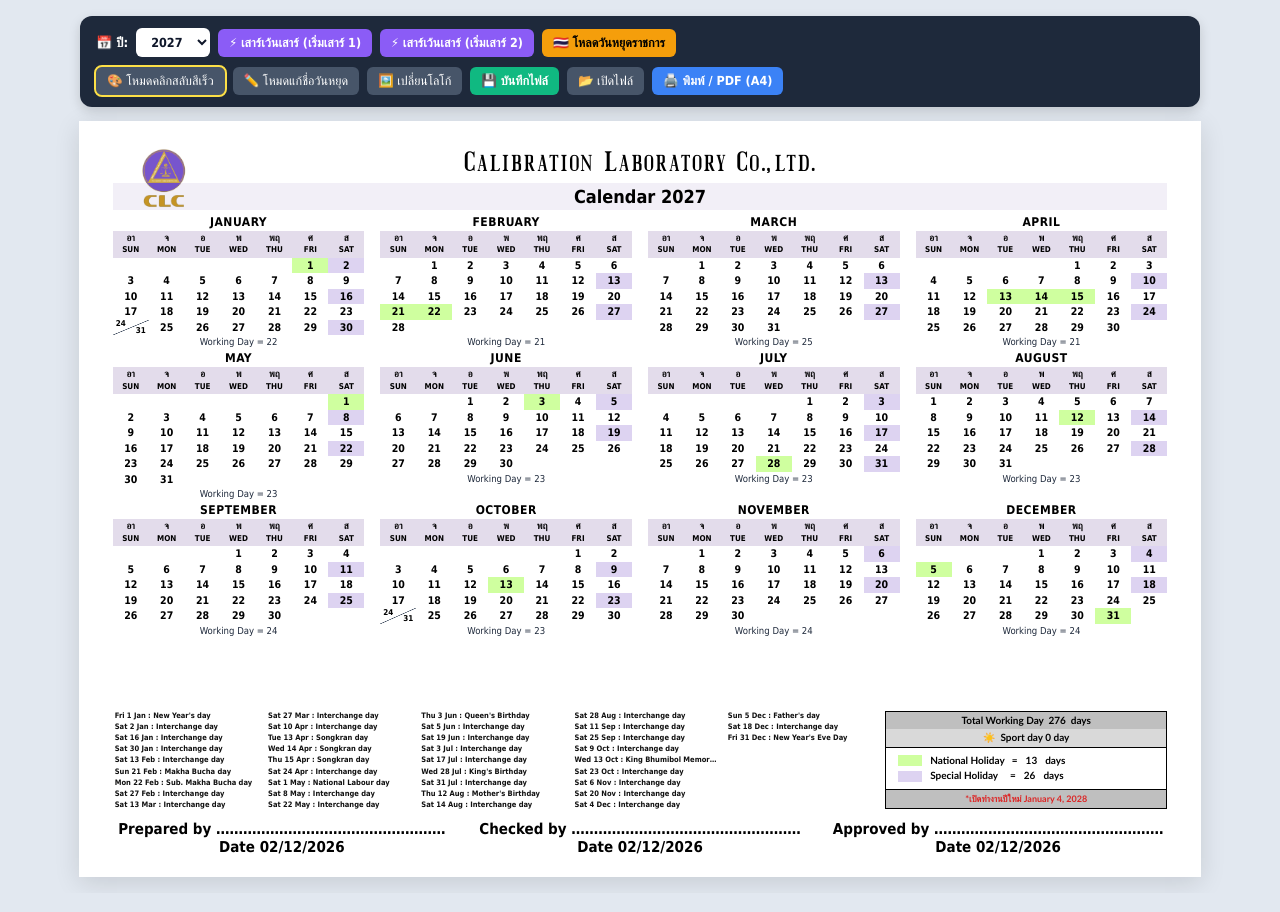
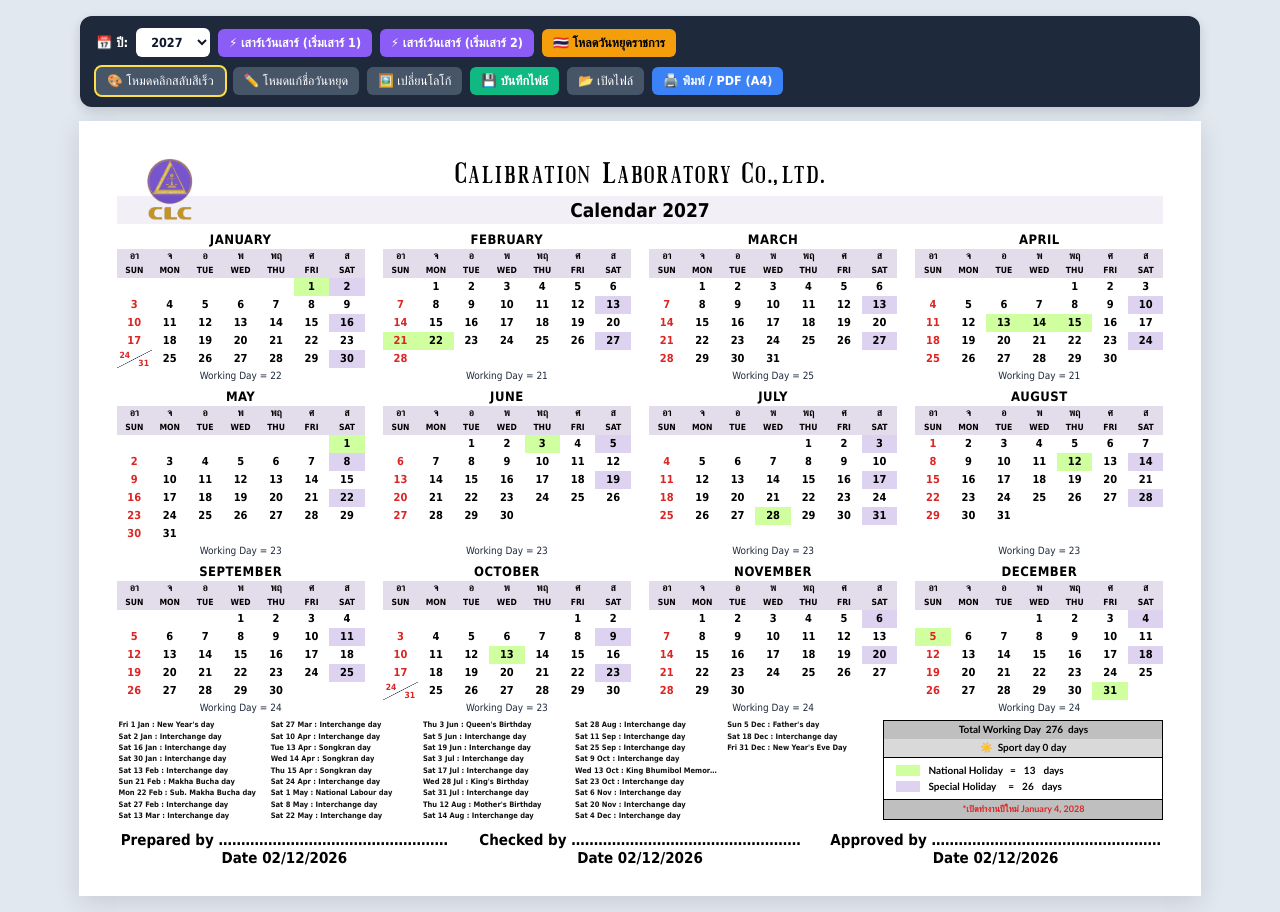
Before and after one commit to gano3011-maker/company-calendar, a plain HTML site: page index.html in a window 1280 px wide. Drawn offline with Linux system fonts and the light colour scheme; a web font is replaced by a local one.

Commit message:
Update index.html

```diff
--- a/index.html
+++ b/index.html
@@ -58,13 +58,13 @@
     .btn-slate { background: #475569; color: #fff; }
     .mode-active { outline: 2px solid #fde047; }
 
-    /* หน้ากระดาษ A4 แนวนอน พอดี 1 หน้าเป๊ะ */
+    /* หน้ากระดาษ A4 แนวนอน สมดุลเหมือนต้นฉบับ */
     .a4-sheet {
       width: 297mm;
-      height: 200mm;
+      height: 205mm;
       margin: 0 auto;
       background: #fff;
-      padding: 5mm 9mm 5mm 9mm;
+      padding: 8mm 10mm 7mm 10mm;
       box-shadow: 0 6px 24px rgba(0,0,0,0.12);
       display: flex;
       flex-direction: column;
@@ -75,23 +75,23 @@
     /* ส่วนหัว: โลโก้ใหญ่ (ตัดพื้นขาวแนบสนิท) + ชื่อบริษัท + แถบสีม่วงอ่อนคาดยาวด้านหลังโลโก้ */
     .cal-header {
       position: relative;
-      margin-bottom: 5px;
+      margin-bottom: 8px;
       padding-top: 2px;
     }
     .logo-box {
       position: absolute;
       left: 16px;
-      top: 2px;
+      top: 0;
       z-index: 2;
-      height: 70px;
+      height: 74px;
       display: flex;
       align-items: center;
       pointer-events: none;
-      mix-blend-mode: multiply; /* วางไว้ที่กล่องเพื่อให้ตัดพื้นขาวทะลุไปเห็นแถบสีม่วงด้านหลังได้จริง */
+      mix-blend-mode: multiply;
     }
     .logo-box img {
-      max-height: 70px;
-      max-width: 145px;
+      max-height: 74px;
+      max-width: 150px;
       object-fit: contain;
     }
     .title-block {
@@ -102,7 +102,7 @@
     }
     .company-name {
       font-family: 'CLC Logo', 'supermarket', Georgia, serif;
-      font-size: 36px;
+      font-size: 38px;
       font-weight: bold;
       line-height: 1.05;
       letter-spacing: 0.6px;
@@ -116,24 +116,29 @@
     }
     .cal-subtitle {
       font-family: 'supermarket', Tahoma, sans-serif;
-      font-size: 18px;
+      font-size: 19px;
       font-weight: bold;
       color: #000;
       display: inline-block;
     }
 
-    /* ตาราง 12 เดือน (4 คอลัมน์ x 3 แถว) — ไร้เส้นตาราง */
+    /* ตาราง 12 เดือน (4 คอลัมน์ x 3 แถว) — จัดแถว Working Day ให้ตรงกันทุกเดือน */
     .months-grid {
       display: grid;
       grid-template-columns: repeat(4, 1fr);
-      gap: 4px 16px;
+      gap: 8px 18px;
       margin-bottom: 4px;
     }
-    .month-card { border: none; }
+    .month-card {
+      border: none;
+      display: flex;
+      flex-direction: column;
+      justify-content: space-between;
+    }
     .month-title {
       text-align: center;
       font-family: 'supermarket', Tahoma, sans-serif;
-      font-size: 12px;
+      font-size: 13px;
       font-weight: bold;
       padding: 0 0 2px 0;
       letter-spacing: 0.5px;
@@ -147,28 +152,33 @@
       text-align: center;
       font-family: 'supermarket', Tahoma, sans-serif;
       border: none;
-      height: 15.5px;
-      line-height: 15.5px;
-      font-size: 10.5px;
+      height: 18px;
+      line-height: 18px;
+      font-size: 11px;
       color: #000;
     }
-    /* แถบหัวตารางแต่ละเดือนสีม่วงอ่อน */
+    /* แถบหัวตารางแต่ละเดือนสีม่วงอ่อน (ตัวอักษรสีดำทั้งหมดรวม อา./SUN) */
     .month-table tr.th-th th {
       background: #E3DCEB;
-      font-size: 9.5px;
+      font-size: 10px;
+      font-weight: bold;
+      height: 14.5px;
+      line-height: 14.5px;
+      color: #000000 !important;
+    }
+    .month-table tr.th-en th {
+      background: #E3DCEB;
+      font-size: 8.5px;
       font-weight: bold;
       height: 13.5px;
       line-height: 13.5px;
+      padding-bottom: 1px;
+      color: #000000 !important;
     }
-    .month-table tr.th-en th {
-      background: #E3DCEB;
-      font-size: 8px;
-      font-weight: bold;
-      height: 12.5px;
-      line-height: 12.5px;
-      padding-bottom: 1px;
+    /* วันอาทิตย์สีแดง เฉพาะช่องตัวเลขวันที่ (td) */
+    .month-table td.sun-col {
+      color: #dc2626 !important;
     }
-    .sun-col { color: #000000 !important; }
     .day-cell {
       cursor: pointer;
       font-weight: bold;
@@ -190,24 +200,24 @@
     }
     .split-top {
       position: absolute;
-      top: 0.5px;
+      top: 1px;
       left: 3px;
-      font-size: 8px;
+      font-size: 8.5px;
       line-height: 1;
     }
     .split-bottom {
       position: absolute;
-      bottom: 0.5px;
+      bottom: 1px;
       right: 3px;
-      font-size: 8px;
+      font-size: 8.5px;
       line-height: 1;
     }
 
     .workday-row {
       font-family: 'supermarket', Tahoma, sans-serif;
-      font-size: 9.5px;
+      font-size: 10px;
       text-align: center;
-      padding: 1px 2px 0 2px;
+      padding: 2px 2px 0 2px;
       color: #1e293b;
     }
 
@@ -228,7 +238,7 @@
       font-family: Tahoma, sans-serif;
       font-size: 7.5px;
       font-weight: bold;
-      line-height: 1.35;
+      line-height: 1.38;
       color: #111;
     }
     .hol-item {
@@ -245,7 +255,7 @@
       font-family: Calibri, Tahoma, sans-serif;
       font-size: 10px;
       font-weight: bold;
-      line-height: 1.35;
+      line-height: 1.38;
       background: #fff;
     }
     .sum-total {
@@ -325,12 +335,12 @@
     }
     .modal-actions { display: flex; gap: 8px; justify-content: flex-end; margin-top: 14px; }
 
-    /* ตั้งค่าพิมพ์ 1 หน้า A4 แนวนอนเป๊ะ */
-    @page { size: A4 landscape; margin: 4mm; }
+    /* ตั้งค่าพิมพ์ 1 หน้า A4 แนวนอน พร้อมระยะขอบกระดาษที่สมดุล */
+    @page { size: A4 landscape; margin: 8mm 10mm; }
     @media print {
       html, body {
-        width: 289mm;
-        height: 200mm;
+        width: 100%;
+        height: auto;
         background: #fff;
         padding: 0;
         margin: 0;
@@ -339,8 +349,9 @@
       .toolbar, .modal-bg { display: none !important; }
       .a4-sheet {
         width: 100%;
-        height: 198mm;
-        padding: 2mm 4mm;
+        height: 192mm;
+        padding: 0;
+        margin: 0;
         box-shadow: none;
         page-break-after: avoid;
       }
@@ -604,12 +615,14 @@
 
       grid.innerHTML += `
         <div class="month-card">
+          <div>
             <div class="month-title">${MONTHS[m]}</div>
             <table class="month-table">
               <tr class="th-th"><th class="sun-col">อา</th><th>จ</th><th>อ</th><th>พ</th><th>พฤ</th><th>ศ</th><th>ส</th></tr>
               <tr class="th-en"><th class="sun-col">SUN</th><th>MON</th><th>TUE</th><th>WED</th><th>THU</th><th>FRI</th><th>SAT</th></tr>
               ${rowsHtml}
             </table>
+          </div>
           <div class="workday-row">Working Day = ${monthWork}</div>
         </div>
       `;
```
Lines whose indentation alone changed are shown as unchanged.
